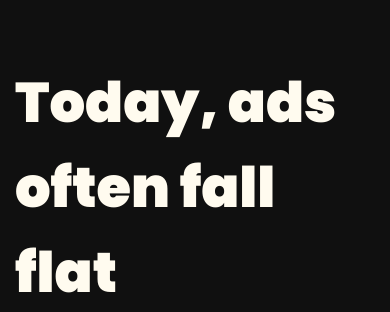
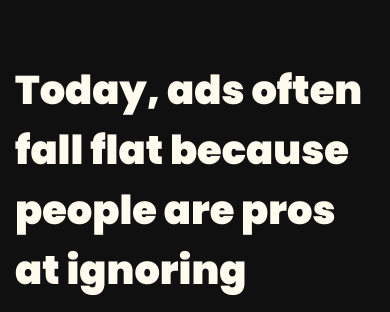
Before and after one commit to reecenward/TemporaryDinnerpartySite, an Astro site: page / in a window 390 px wide. Shown: the part 741-1053 px from the top of the page. Built offline with nearby package versions, Linux system fonts and the light colour scheme; Astro itself is replaced by a stand-in of ours.

Commit message:
seo and h2 fix

```diff
--- a/src/components/home/landing-video.astro
+++ b/src/components/home/landing-video.astro
@@ -129,5 +129,9 @@
       justify-content: center;
       padding-bottom: 5vh;
     }
+    h2 {
+
+  font-size: 2.5rem;
+  }
   }
 </style>
--- a/src/layouts/Layout.astro
+++ b/src/layouts/Layout.astro
@@ -62,7 +62,7 @@
 		<meta property="og:image" content={ogImage} />
 
 		<meta name="viewport" content="width=device-width, initial-scale=1"/>
-
+		<link rel="canonical" href={ogUrl}>
 		<title>{title}</title>
 
 
```
